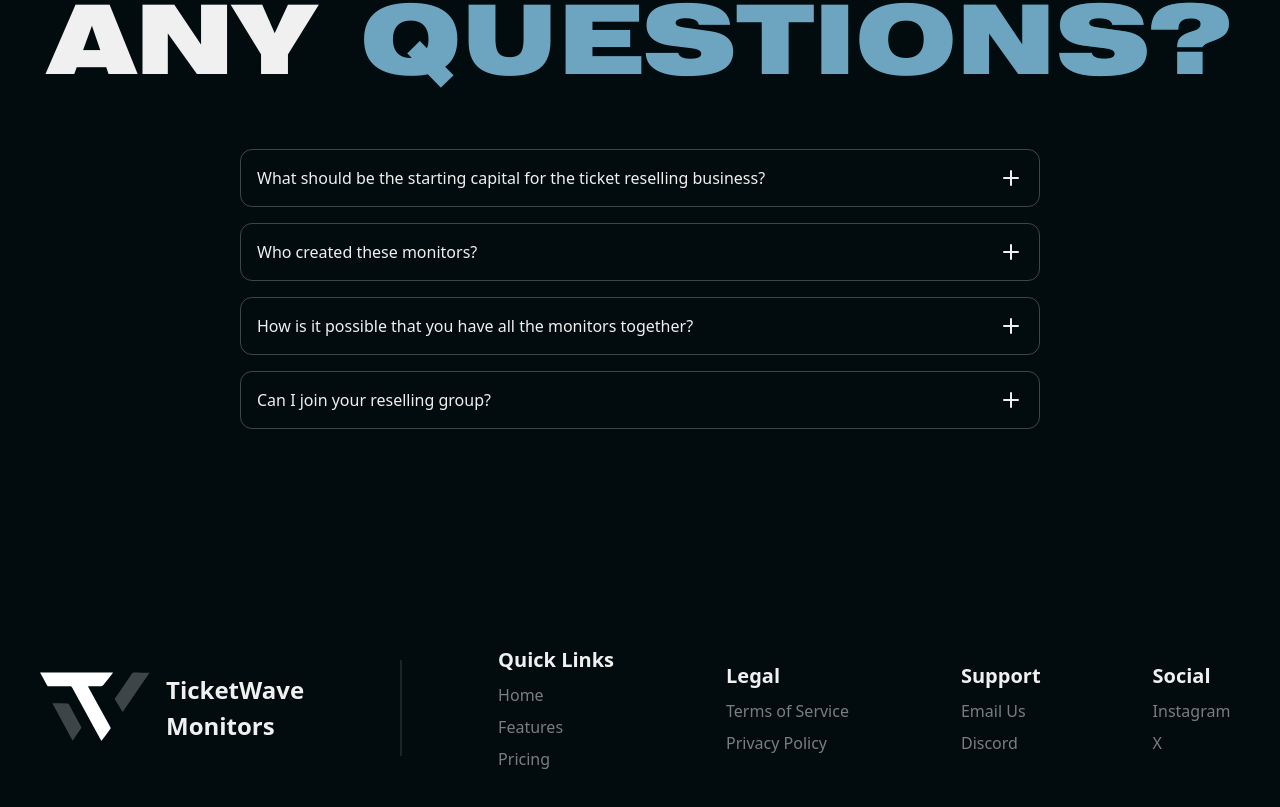
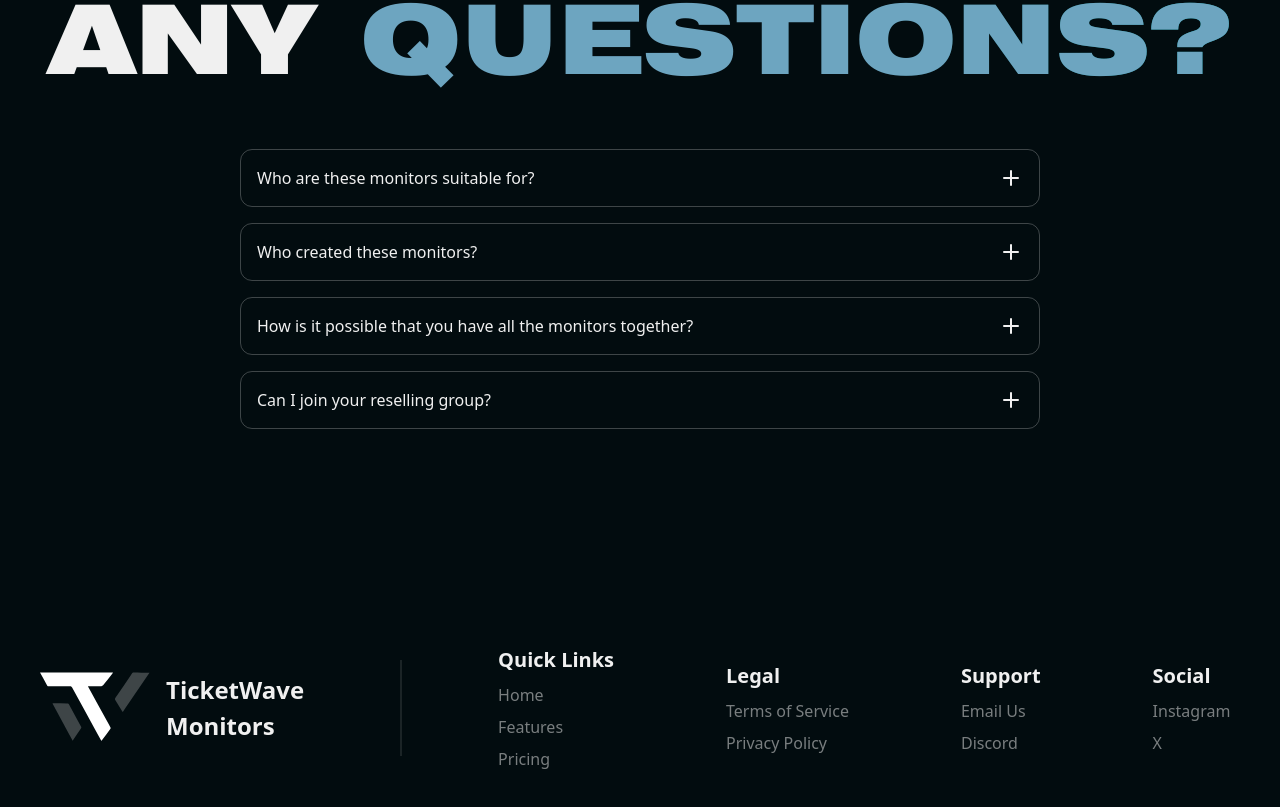
Before and after one commit to marcsnvv/ticketwave, a Next.js app: page / in a window 1280 px wide. Shown: the part 5805-6612 px from the top of the page. Built offline with nearby package versions, Linux system fonts and the light colour scheme.

Commit message:
updated faq questions

```diff
--- a/src/app/page.js
+++ b/src/app/page.js
@@ -418,20 +418,20 @@ export default function Home() {
             </h2>
             <div className='flex flex-col gap-4'>
               <FaqCard
-                title="What should be the starting capital for the ticket reselling business?"
-                description={"What should be the starting capital for the ticket reselling business? What should be the starting capital for the ticket reselling business? What should be the starting capital for the ticket reselling business? What should be the starting capital for the ticket reselling business?"}
+                title="Who are these monitors suitable for?"
+                description={"You can use them as a complete beginner, but also as a super-experienced reseller. First of all, they give you a big head start on the rest of the market, as you'll be instantly notified when tickets are available for the events you're monitoring. They're easy to set up and use, we're happy to help you with everything. "}
               />
               <FaqCard
                 title="Who created these monitors?"
-                description={"What should be the starting capital for the ticket reselling business? What should be the starting capital for the ticket reselling business? What should be the starting capital for the ticket reselling business? What should be the starting capital for the ticket reselling business?"}
+                description={"TicketWave is one of the largest and most successful reselling groups in Europe. In the past year we have made over 10 million euros, in total we have bought over 30k tickets on 100+ drops. We have over 5 years of experience in selling tickets for various events from sports and gaming to music around the world. We have our own experienced development team who create these customized tools."}
               />
               <FaqCard
                 title="How is it possible that you have all the monitors together?"
-                description={"What should be the starting capital for the ticket reselling business? What should be the starting capital for the ticket reselling business? What should be the starting capital for the ticket reselling business? What should be the starting capital for the ticket reselling business?"}
+                description={"We have our own experienced development team who create these bespoke tools. We work with many platforms, even Viagogo and Stubhub. We regularly monitor the changes that some platforms are trying to protect and secure."}
               />
               <FaqCard
                 title="Can I join your reselling group?"
-                description={"What should be the starting capital for the ticket reselling business? What should be the starting capital for the ticket reselling business? What should be the starting capital for the ticket reselling business? What should be the starting capital for the ticket reselling business?"}
+                description={"Our group is currently closed, but you can sign up for the waiting list and if you have high ambitions or reselling experience, we'd love to welcome you. Check out our Whop and Discord."}
               />
             </div>
 
```
